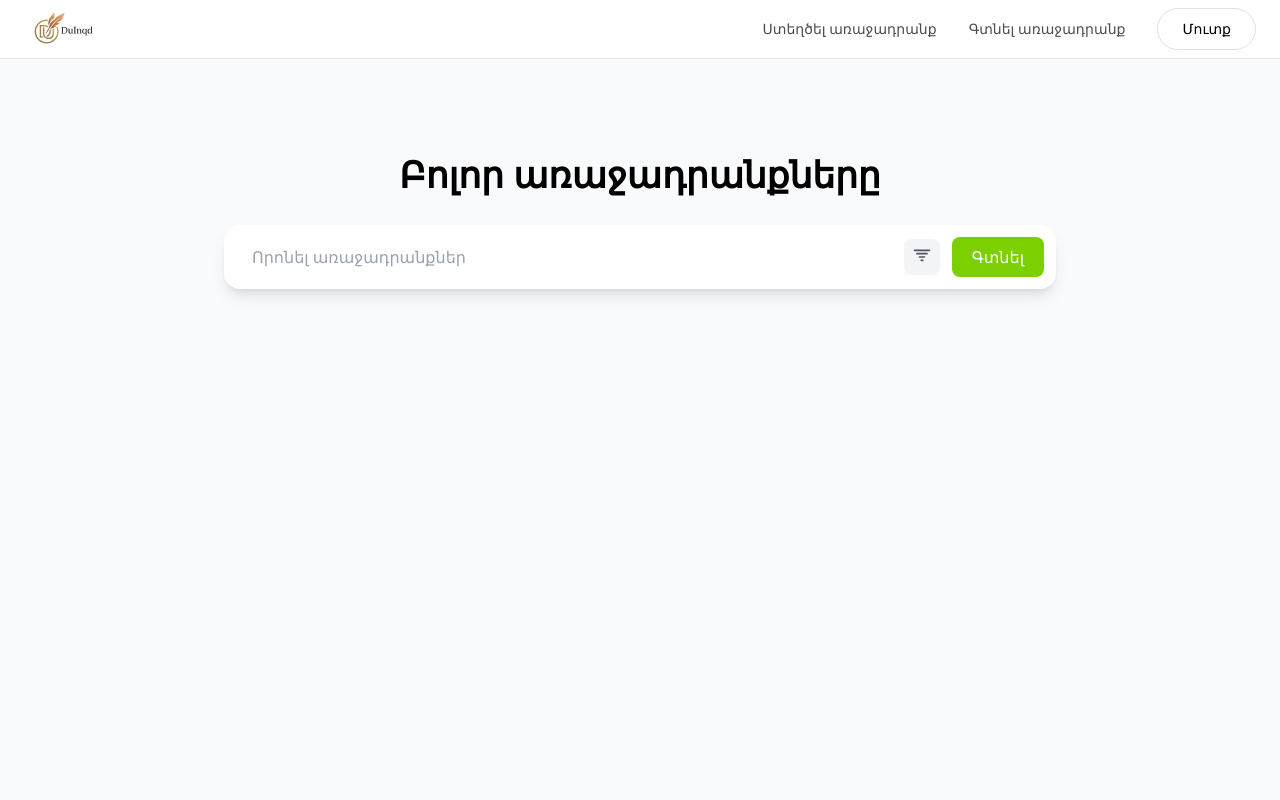
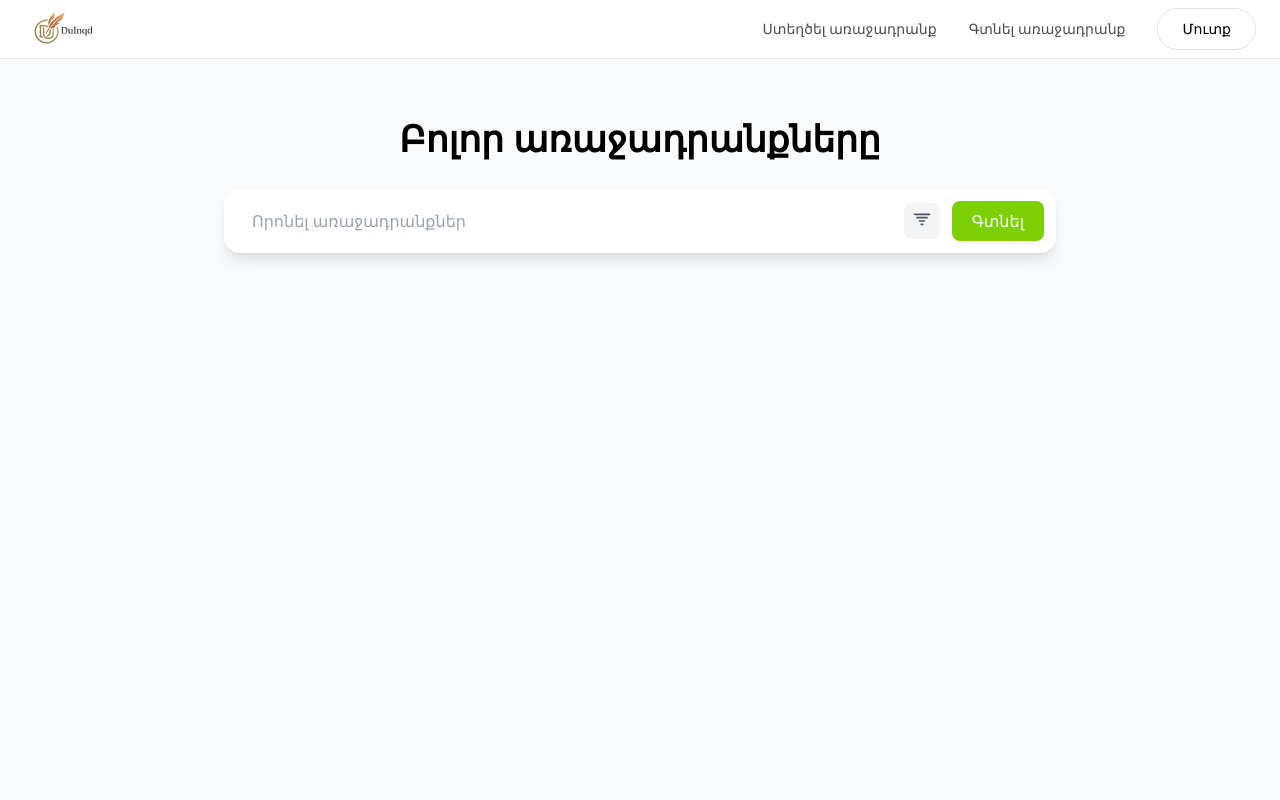
Before and after one commit to myepreyan/my_project_DuInqd, a Next.js app: page /find-task in a window 1280 px wide. Shown: the top 800 px of the page. Built offline with nearby package versions, Linux system fonts and the light colour scheme.

Commit message:
Adjust padding in FindTaskPage component for improved layout consistency

```diff
--- a/src/app/find-task/page.tsx
+++ b/src/app/find-task/page.tsx
@@ -10,7 +10,7 @@ export default function FindTaskPage() {
   };
 
   return (
-    <div className="min-h-screen bg-gray-50 dark:bg-zinc-950 pt-[35px] md:pt-24 pb-16">
+    <div className="min-h-screen bg-gray-50 dark:bg-zinc-950 pt-[35px] md:pt-[60px] pb-16">
       <div className="max-w-4xl mx-auto px-4 sm:px-6 lg:px-8">
 
         {/* Header - Title */}
```
